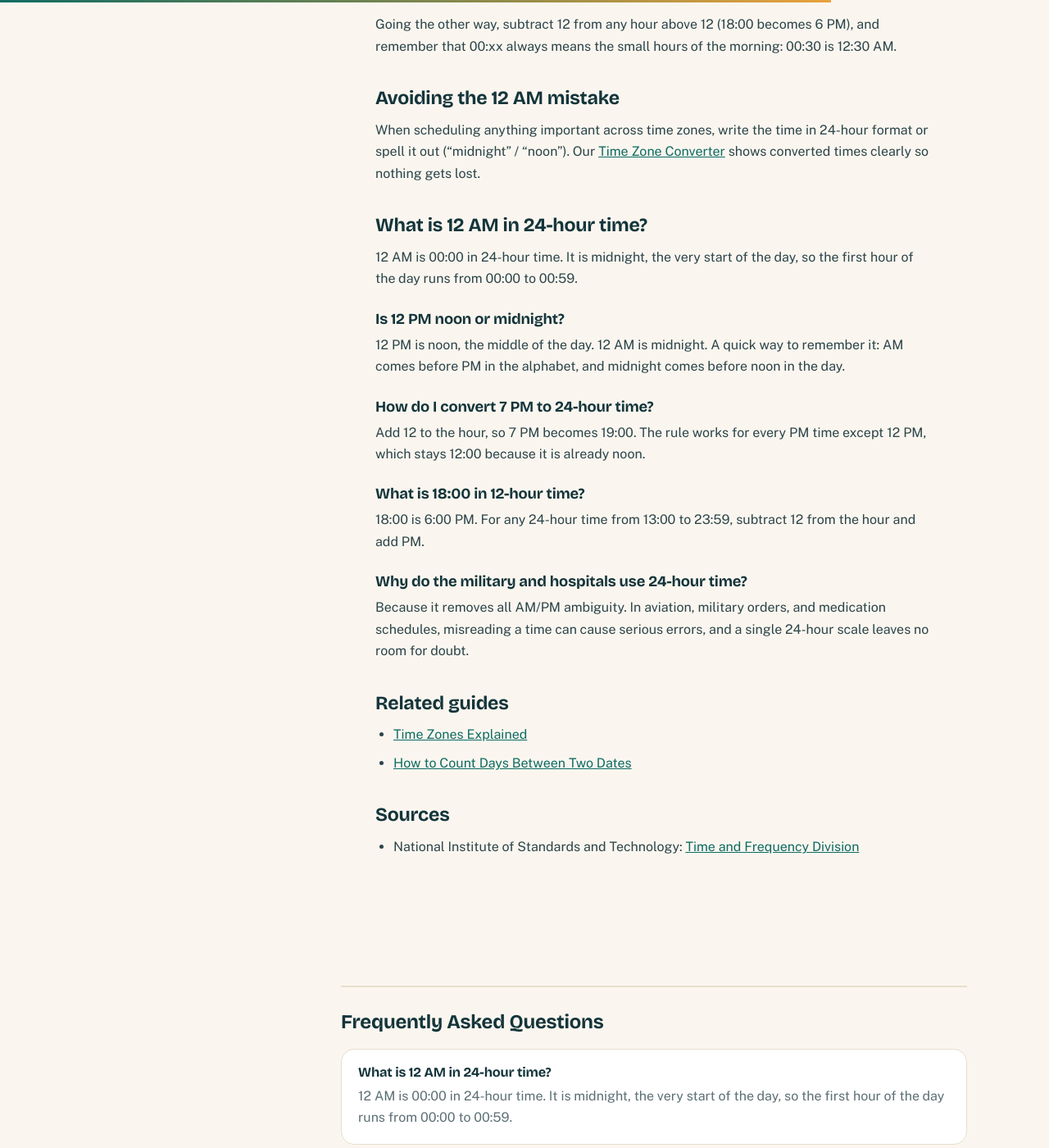
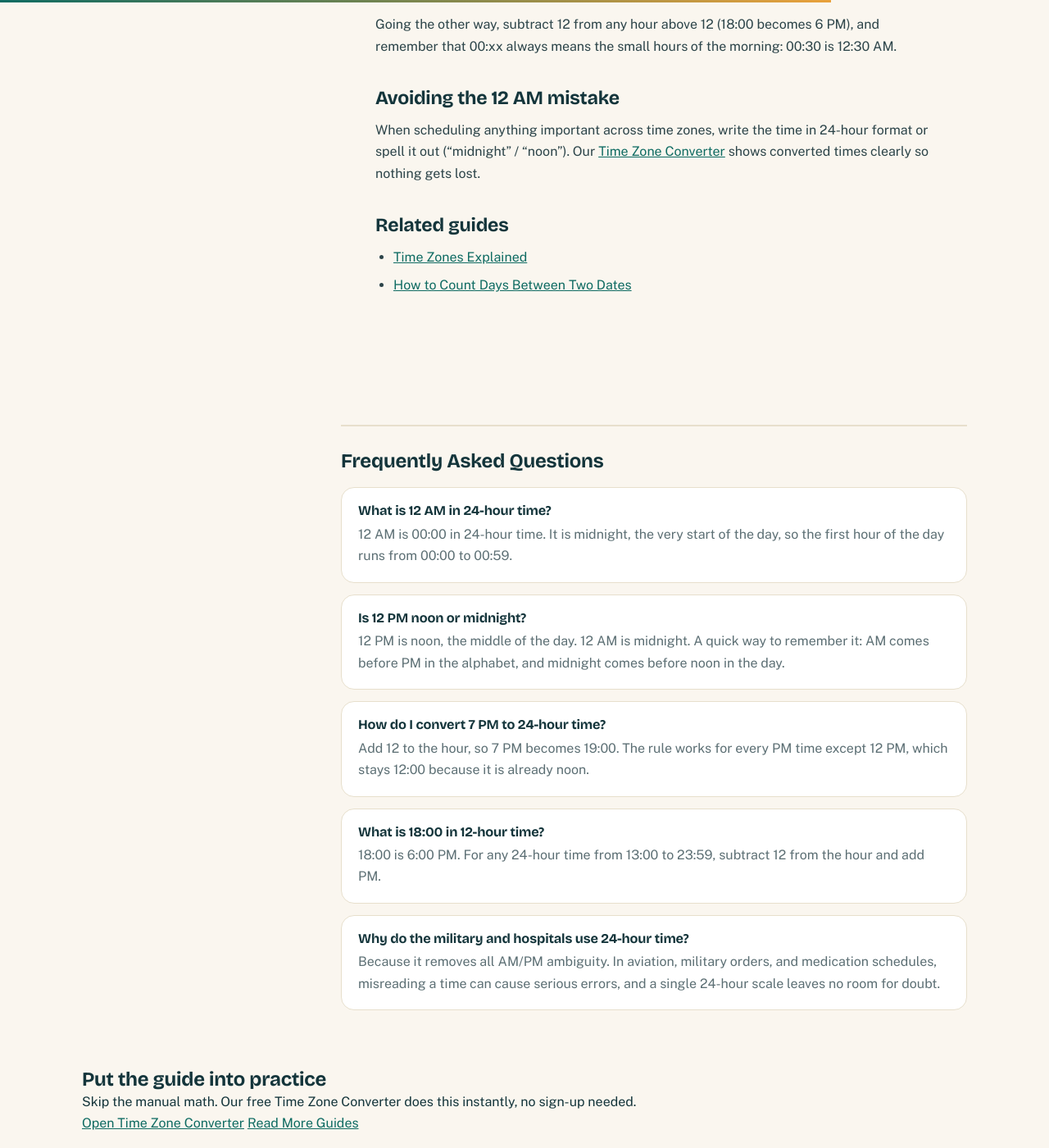
Before and after one commit to zaidmeo09-dhangal/agedatecalc, a Jekyll site: the page built from _posts/2026-10-22-am-pm-vs-24-hour-clock.md, in a window 1280 px wide and 1400 px high, scrolled down 4212 px. Shown: the whole window at 82% size. Built offline with Jekyll 4.4.1, drawn with Linux system fonts in a browser that asks for light colours; some of the changed text lies outside the part shown.

Commit message:
Fix duplicate FAQs, inline anchor external links, realistic/infographic images, SCT-style CTA banner, tighter post spacing

```diff
--- a/_posts/2026-10-22-am-pm-vs-24-hour-clock.md
+++ b/_posts/2026-10-22-am-pm-vs-24-hour-clock.md
@@ -18,7 +18,7 @@
 meta_description: Confused by 12-hour and 24-hour time? Learn how AM/PM works, how to convert between the two systems, and the tricky cases like 12 AM and 12 PM.
 excerpt: Confused by 12-hour and 24-hour time? Learn how AM/PM works, how to convert between the two systems, and the tricky cases like 12 AM and 12 PM.
 featured_image: /assets/images/am-pm-vs-24-hour-clock.webp
-image_alt: A clock face using the 12-hour dial next to a digital display showing the same time in 24-hour format
+image_alt: Infographic comparing two clock faces side by side, a 12-hour clock with a sun and a 24-hour clock with a moon
 read_time: 5 min read
 faqs_raw: 'What is 12 AM in 24-hour time?
 
@@ -64,7 +64,7 @@
 
 The tricky part: **12 AM is midnight** (the start of the day) and **12 PM is noon**. This is the single most common source of scheduling mistakes.
 
-![A horizon split between a rising morning sun and a night sky with a crescent moon, with a clock in the center]({{ '/assets/images/am-pm-vs-24-hour-clock-day-night.webp' | relative_url }})
+![A landscape split between bright morning sunshine on one side and a dusky night sky with a crescent moon on the other]({{ '/assets/images/am-pm-vs-24-hour-clock-day-night.webp' | relative_url }})
 
 ## The 12 AM trap, explained properly
 
@@ -102,7 +102,7 @@
 | 10:00 AM | 10:00 | 10:00 PM | 22:00 |
 | 11:00 AM | 11:00 | 11:00 PM | 23:00 |
 
-![An airplane window, boarding pass and digital clock, where 24-hour time is standard in travel]({{ '/assets/images/am-pm-vs-24-hour-clock-travel.webp' | relative_url }})
+![View from an airplane window above the clouds at golden hour, with a boarding pass and wristwatch on the tray table]({{ '/assets/images/am-pm-vs-24-hour-clock-travel.webp' | relative_url }})
 
 ## Where each system dominates
 
@@ -111,7 +111,7 @@
 Specific fields made the switch because mistakes there are expensive:
 
 - **Aviation:** flight plans, weather reports, and air traffic control run on 24-hour UTC worldwide. A misread AM/PM at 35,000 feet is not an option.
-- **Military:** orders use 24-hour time ("report at oh-four-hundred hours") for the same reason.
+- **[Military](https://www.timeanddate.com/time/military-time.html):** orders use 24-hour time ("report at oh-four-hundred hours") for the same reason.
 - **Hospitals:** medication schedules and shift handovers use 24-hour time to prevent dosing errors.
 - **Computing:** server logs, booking systems, and code (cron jobs, timestamps) all use 24-hour time.
 
@@ -129,33 +129,9 @@
 
 When scheduling anything important across time zones, write the time in 24-hour format or spell it out ("midnight" / "noon"). Our [Time Zone Converter]({{ '/time-zone-converter/' | relative_url }}) shows converted times clearly so nothing gets lost.
 
-## What is 12 AM in 24-hour time?
-
-12 AM is 00:00 in 24-hour time. It is midnight, the very start of the day, so the first hour of the day runs from 00:00 to 00:59.
-
-### Is 12 PM noon or midnight?
-
-12 PM is noon, the middle of the day. 12 AM is midnight. A quick way to remember it: AM comes before PM in the alphabet, and midnight comes before noon in the day.
-
-### How do I convert 7 PM to 24-hour time?
-
-Add 12 to the hour, so 7 PM becomes 19:00. The rule works for every PM time except 12 PM, which stays 12:00 because it is already noon.
-
-### What is 18:00 in 12-hour time?
-
-18:00 is 6:00 PM. For any 24-hour time from 13:00 to 23:59, subtract 12 from the hour and add PM.
-
-### Why do the military and hospitals use 24-hour time?
-
-Because it removes all AM/PM ambiguity. In aviation, military orders, and medication schedules, misreading a time can cause serious errors, and a single 24-hour scale leaves no room for doubt.
-
 ## Related guides
 
 - [Time Zones Explained]({{ '/blog/time-zones-explained/' | relative_url }})
 - [How to Count Days Between Two Dates]({{ '/blog/how-to-count-days-between-dates/' | relative_url }})
 
-## Sources
-
-- National Institute of Standards and Technology: [Time and Frequency Division](https://www.nist.gov/pml/time-and-frequency-division)
-
 </div>
```
